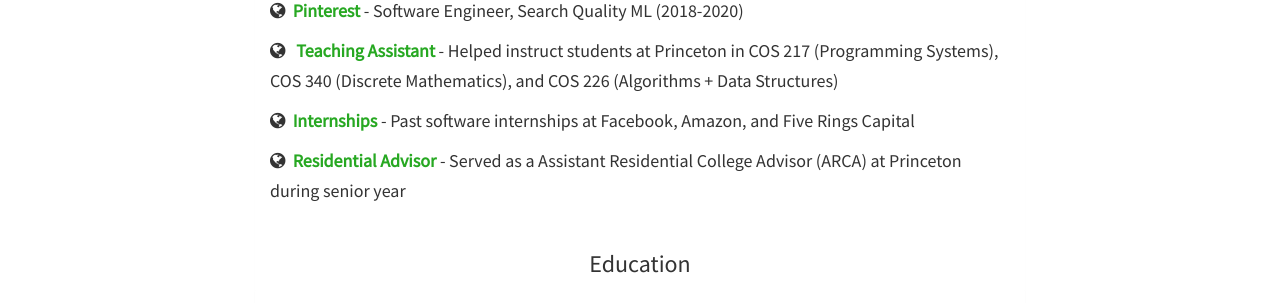
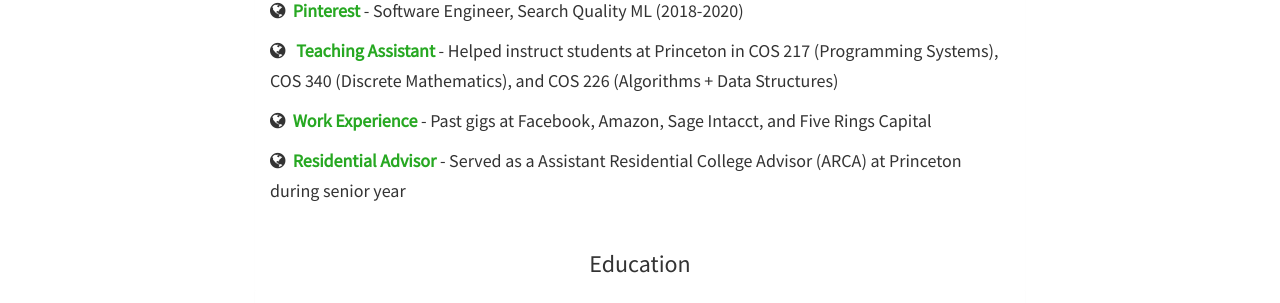
Before and after one commit to avinayak14/avinayak14.github.io, a Jekyll site: the page built from vitae.html, in a window 1280 px wide. Shown: the part 243-546 px from the top of the page. Built offline with Jekyll 4.4.1, drawn with Linux system fonts in a browser that asks for light colours; nearby versions of some CDN libraries.

Commit message:
Adjusting wording in work experience page

```diff
--- a/_includes/vitae.html
+++ b/_includes/vitae.html
@@ -22,8 +22,8 @@
 			and COS 226 (Algorithms + Data Structures)
 		</h5>
 		<h5>
-			<i class="fa fa-globe"></i>&nbsp;&nbsp;<strong><a href="https://www.linkedin.com/in/avi-nayak-40387198/" target="_blank">Internships</a></strong>
-			- Past software internships at Facebook, Amazon, and Five Rings Capital
+			<i class="fa fa-globe"></i>&nbsp;&nbsp;<strong><a href="https://www.linkedin.com/in/avi-nayak-40387198/" target="_blank">Work Experience</a></strong>
+			- Past gigs at Facebook, Amazon, Sage Intacct, and Five Rings Capital
 		</h5>
 		<h5>
 			<i class="fa fa-globe"></i>&nbsp;&nbsp;<strong><a href="https://odus.princeton.edu/living/advising" target="_blank">Residential Advisor</a></strong>
```
Also changed, not shown: 1 other file.
